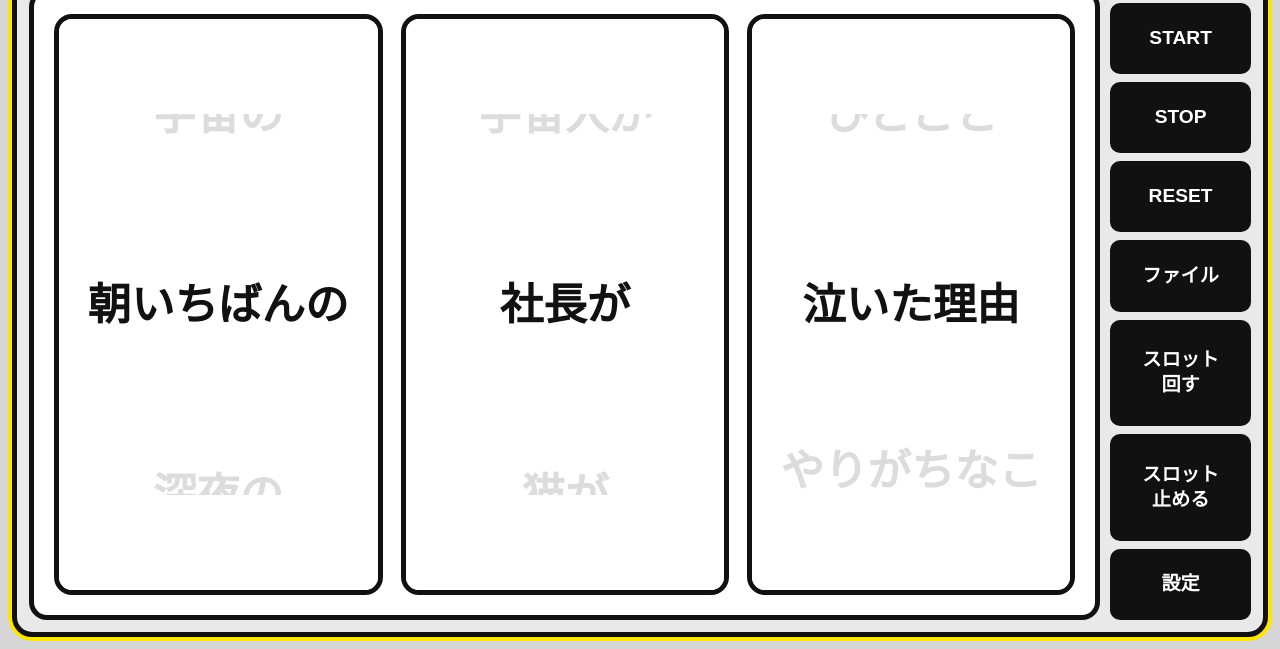
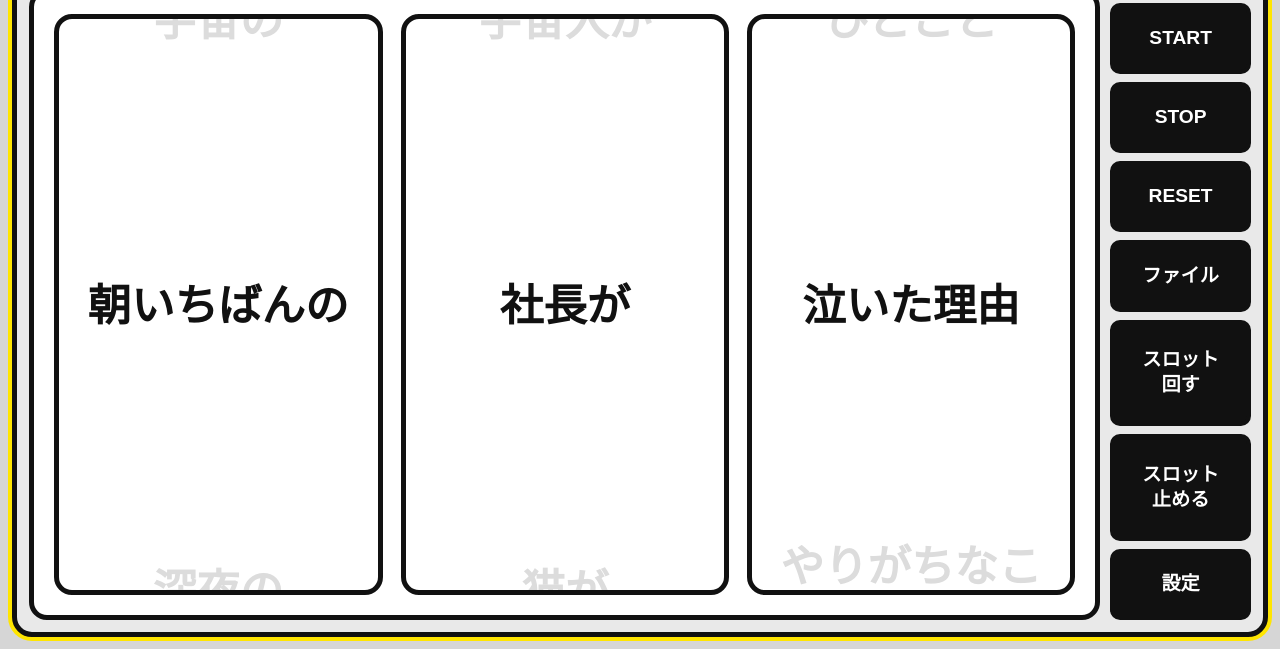
Before and after one commit to asaha369aio-debug/qol_final_set02, a plain HTML site: page screens/ogiri-random.html in a window 1280 px wide. Shown: the part 151-800 px from the top of the page. Drawn offline with Linux system fonts and the light colour scheme.

Commit message:
お題ランダム画面：上下のワードがスロット枠の線でちょうど半分に切れるように
Co-Authored-By: Claude Opus 5.5 <noreply@anthropic.com>

```diff
--- a/screens/ogiri-random.html
+++ b/screens/ogiri-random.html
@@ -107,6 +107,7 @@
 
   /* スロット：上から下へ文字が流れ、まん中の1枠が出目になる */
   .reel {
+    --reel-fs: clamp(18px, 3.4vw, 46px);
     position: relative; min-width: 0; min-height: 0;
     background: var(--paper);
     border: 5px solid var(--ink);
@@ -118,20 +119,12 @@
   .reel .item {
     display: flex; align-items: center; justify-content: center;
     padding: 0 8px; text-align: center;
-    font-size: clamp(18px, 3.4vw, 46px); font-weight: 900; line-height: 1.1;
+    font-size: var(--reel-fs); font-weight: 900; line-height: 1.1;
     overflow-wrap: anywhere; overflow: hidden;
     color: #dcdcdc;
   }
   /* まん中の枠に来ているワードだけ黒。上下のワードはグレー */
   .reel .item.center { color: var(--ink); }
-  /* 上下の枠の外側半分を白で隠す（上段は文字の上半分、下段は文字の下半分が見えない） */
-  .reel::before, .reel::after {
-    content: ''; position: absolute; left: 0; right: 0; z-index: 1;
-    height: calc(100% / 6);
-    background: var(--paper); pointer-events: none;
-  }
-  .reel::before { top: 0; }
-  .reel::after { bottom: 0; }
   .reel.spinning { cursor: pointer; }
   .reel .empty {
     position: absolute; inset: 0;
@@ -332,7 +325,8 @@ function buildReel(r) {
     r.el.appendChild(empty);
     return;
   }
-  r.itemH = Math.max(24, r.el.clientHeight / 3);
+  // まん中の1枠＋上下の枠の半分ずつが見える高さ（1枠＝リールの半分）
+  r.itemH = Math.max(24, r.el.clientHeight / 2);
   for (let rep = 0; rep < 3; rep++) {
     list.forEach((w) => {
       const item = document.createElement('div');
@@ -352,7 +346,8 @@ function applyOffset(r) {
   const loop = list.length;
   const o = ((r.offset % loop) + loop) % loop;
   // 3回並べたうちの2周目をまん中に使う（上下の枠が空にならないように）
-  r.strip.style.transform = `translateY(${r.itemH - (o + loop) * r.itemH}px)`;
+  // 上の枠は文字の下半分、下の枠は文字の上半分だけが枠の中に見える位置にずらす
+  r.strip.style.transform = `translateY(${r.itemH / 2 - (o + loop) * r.itemH}px)`;
   // まん中の枠にいちばん近いワードだけ黒くする
   const center = r.strip.children[loop + Math.round(o)];
   if (center !== r.centerEl) {
```
